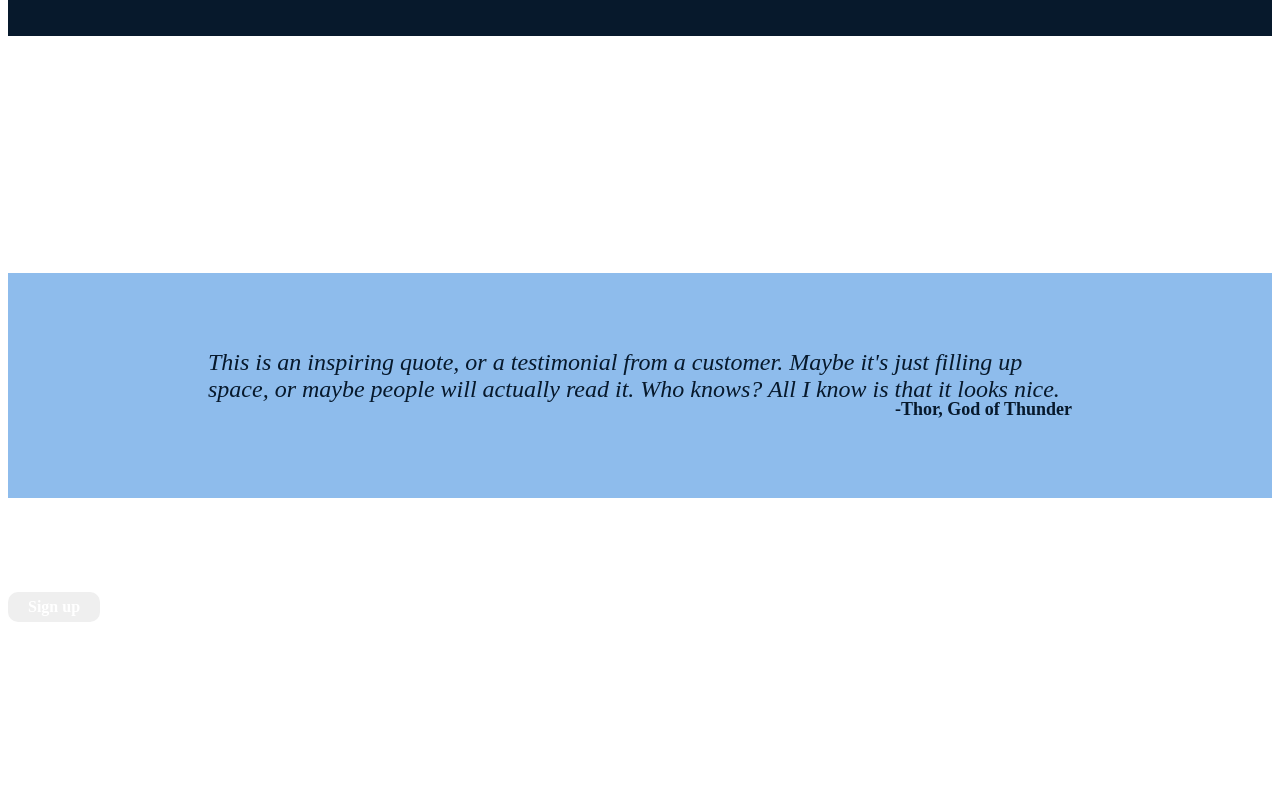
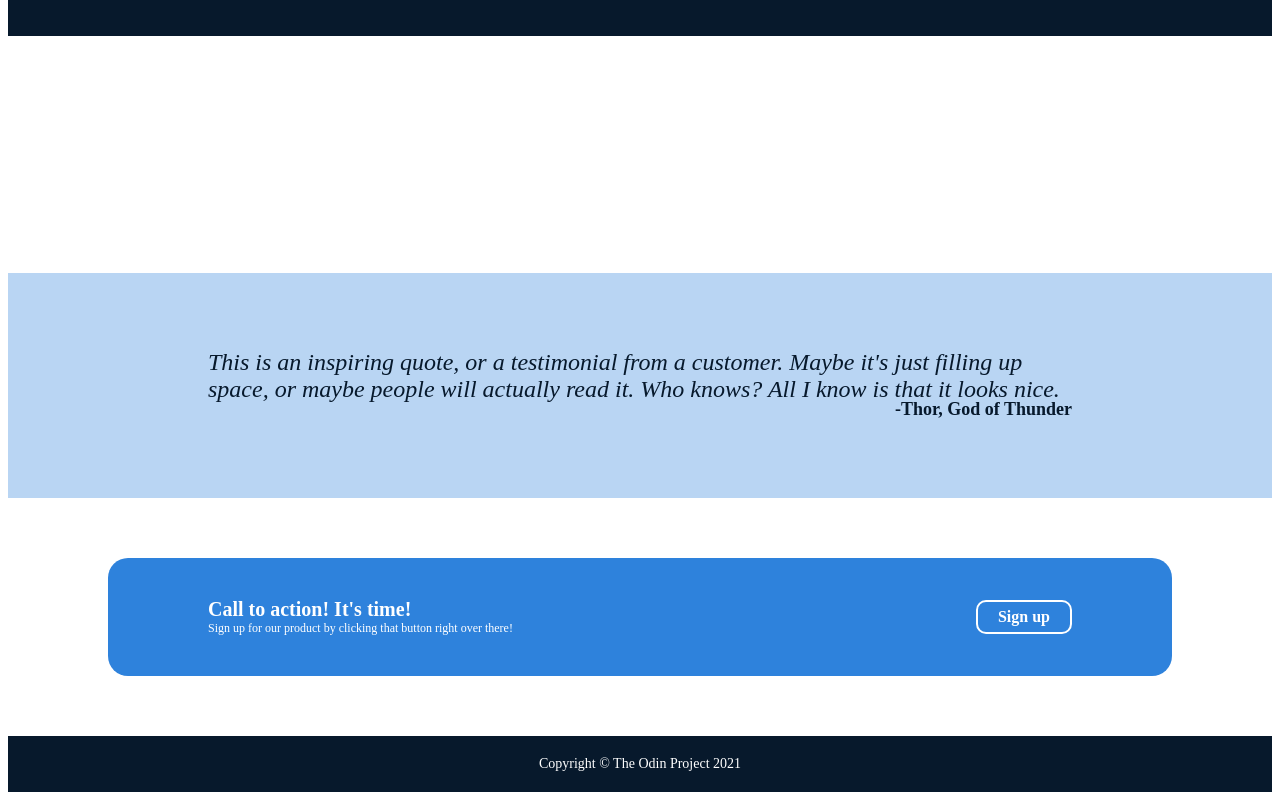
Before and after one commit to dalecampo/Odin-CSS-Landing-Page, a plain HTML site: page index.html in a window 1280 px wide. Shown: the part 625-1425 px from the top of the page. Before the commit the page ends 1273 px from the top, so only its background shows below. Drawn offline with Linux system fonts and the light colour scheme.

Commit message:
Style block four (CTA)

```diff
--- a/style.css
+++ b/style.css
@@ -96,7 +96,7 @@ img {
 
 
 .block-three {
-    background-color: #8ebcec;
+    background-color: #b9d5f3;
     padding: 60px 200px;
 }
 
@@ -112,3 +112,49 @@ img {
     color: #07192c;
     font-size: 24px;
 }
+
+
+
+
+.block-four {
+    padding: 60px 100px;
+}
+
+.solid-blue-container {
+    display: flex;
+    background-color: #2e82dc;
+    border-radius: 20px;
+    padding: 40px 100px;
+}
+
+.cta {
+    display: flex;
+    flex-direction: column;
+    justify-content: center;
+}
+
+h4 {
+    font-size: 20px;
+    margin-top: 0px;
+    margin-bottom: 0px;
+}
+
+.block-four p {
+    font-size: 12px;
+    margin-top: 0px;
+    margin-bottom: 0px;
+}
+
+#cta-button {
+    margin: auto;
+    margin-right: 0px;
+    background-color: transparent;
+    border: 2px solid white;
+}
+
+.footer {
+    background-color: #07192c;
+    padding: 20px;
+    font-size: 14px;
+    text-align: center;
+}
```
